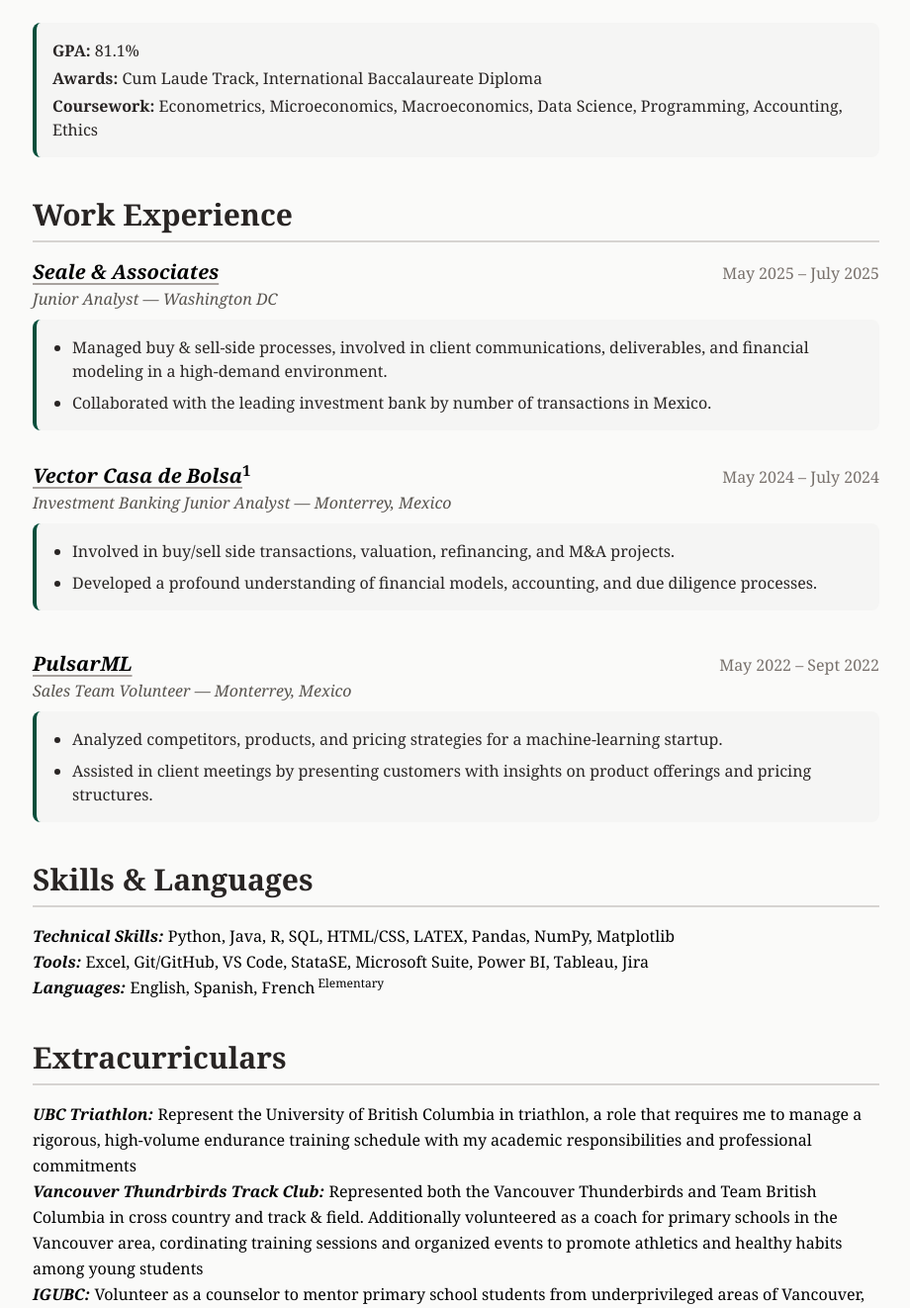
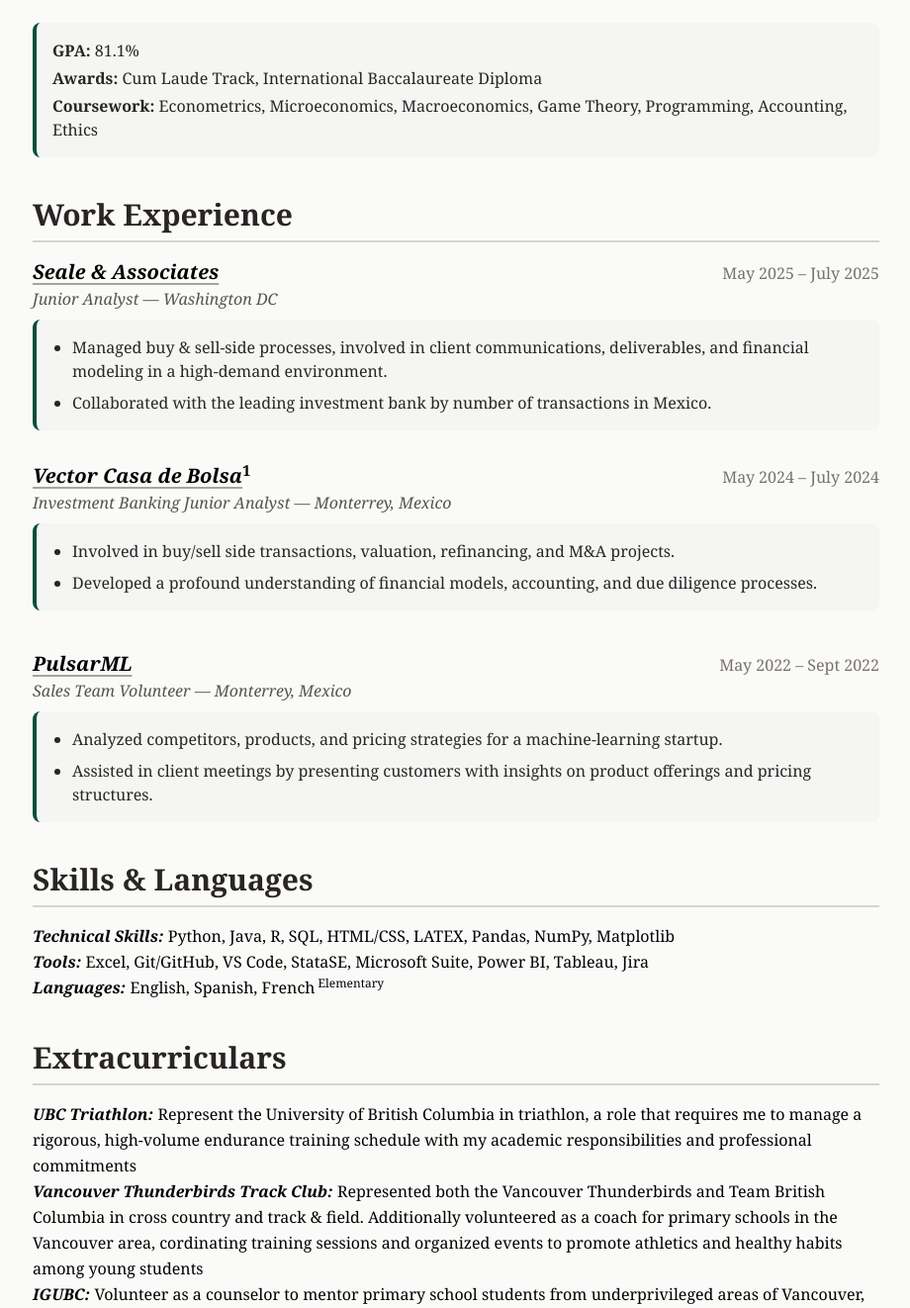
Before and after one commit to ims2003/personal_website, a Flask app: page /resume in a window 1280 px wide. Shown: the part 359-1681 px from the top of the page at 99% size, without its empty margins (179-1099 px from the left). Run offline with Flask 3, Linux system fonts and the light colour scheme; some libraries are stand-ins or nearby versions.

Commit message:
Jaimes suggestions

```diff
--- a/app/templates/resume.html
+++ b/app/templates/resume.html
@@ -27,7 +27,7 @@
         <ul class="list-none space-y-1 text-stone-800">
             <li><strong>GPA:</strong> 81.1%</li>
             <li><strong>Awards:</strong> Cum Laude Track, International Baccalaureate Diploma</li>
-            <li><strong>Coursework:</strong> Econometrics, Microeconomics, Macroeconomics, Data Science, Programming, Accounting, Ethics</li>
+            <li><strong>Coursework:</strong> Econometrics, Microeconomics, Macroeconomics, Game Theory, Programming, Accounting, Ethics</li>
         </ul>
     </div>
 </section>
@@ -91,7 +91,7 @@
     <p class="">
         <b><i>UBC Triathlon:</i></b>
         Represent the University of British Columbia in triathlon, a role that requires me to manage a rigorous, high-volume endurance training schedule with my academic responsibilities and professional commitments<br>
-        <b><i>Vancouver Thundrbirds Track Club:</i></b>
+        <b><i>Vancouver Thunderbirds Track Club:</i></b>
         Represented both the Vancouver Thunderbirds and Team British Columbia in cross country and track & field. Additionally volunteered as a coach for primary schools in the Vancouver area, cordinating training sessions and organized events to promote athletics and healthy habits among young students<br>
         <b><i>IGUBC:</i></b>
         Volunteer as a counselor to mentor primary school students from underprivileged areas of Vancouver, providing guidance and encouragement to help them pursue higher education.
```
Also changed, not shown: 2 other files.
